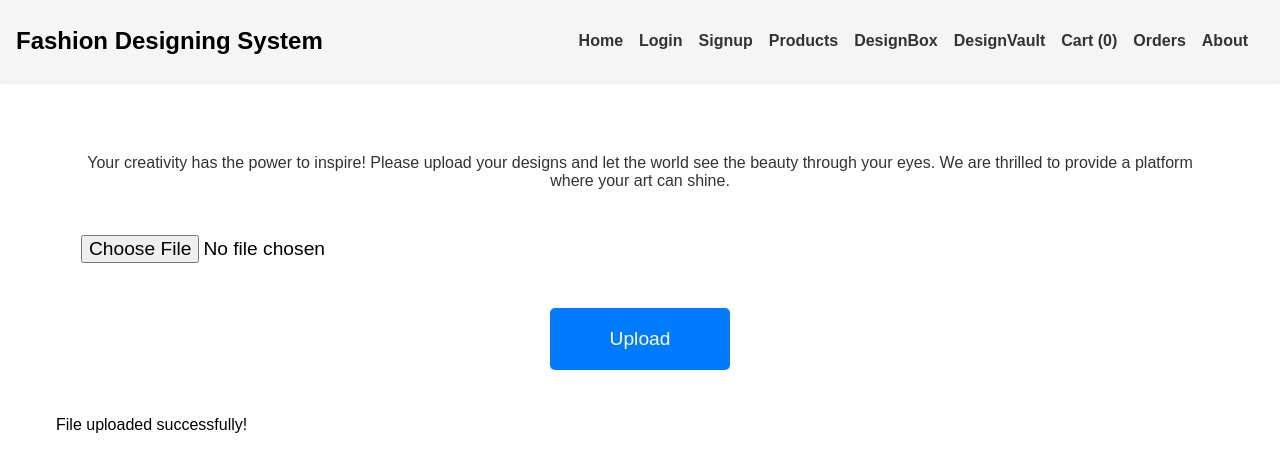
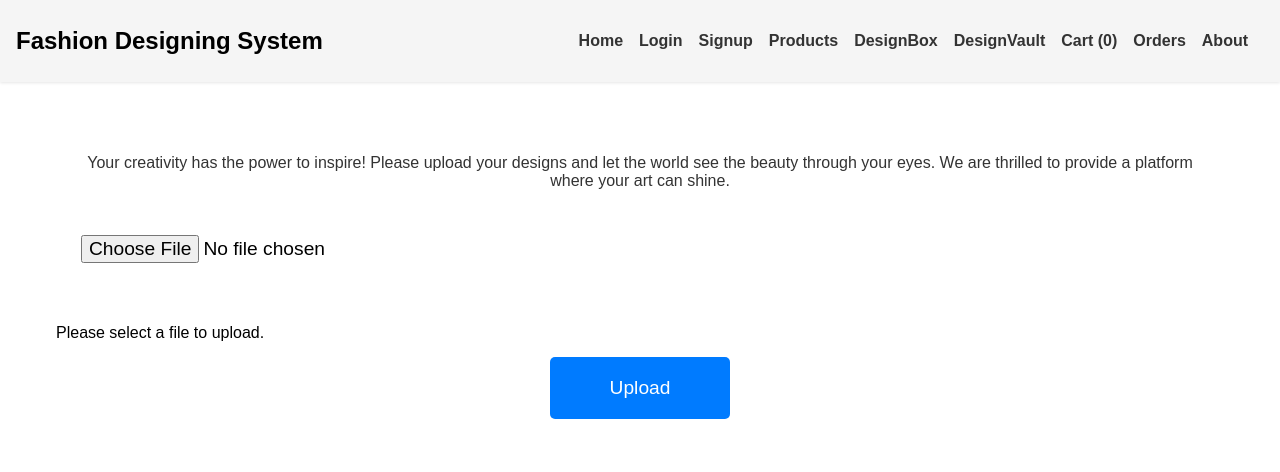
Before and after one commit to AremandaYasaswini/MSWD-SDP-31, a React (Create React App) app: page /design-upload in a window 1280 px wide. Both pictures are taken after a click on the button "Upload". Shown: the top 472 px of the page. Built offline with nearby package versions, Linux system fonts and the light colour scheme.

Commit message:
Update DesignUpload.js

```diff
--- a/src/components/DesignUpload.js
+++ b/src/components/DesignUpload.js
@@ -4,19 +4,27 @@ import './files/DesignUpload.css';
 
 function DesignUpload({ onUpload }) {
   const [selectedFile, setSelectedFile] = useState(null);
-  const [uploadSuccess, setUploadSuccess] = useState(false);
+  const [uploadSuccess, setUploadSuccess] = useState(false); // State to track upload success
+  const [emptyFileError, setEmptyFileError] = useState(false); // State to track empty file error
   const navigate = useNavigate();
 
   const handleFileChange = (e) => {
     setUploadSuccess(false);
+    setEmptyFileError(false);
     const file = e.target.files[0];
     setSelectedFile(file);
   };
 
   const handleUpload = async () => {
+    if (!selectedFile) {
+      setEmptyFileError(true);
+      return;
+    }
+
     try {
       await onUpload(selectedFile);
       setUploadSuccess(true);
+
     } catch (error) {
       console.error('Upload failed:', error);
     }
@@ -29,7 +37,8 @@ function DesignUpload({ onUpload }) {
         We are thrilled to provide a platform where your art can shine.
       </p>
 
-      <input type="file" onChange={handleFileChange} />
+      <input type="file" accept=".jpg" onChange={handleFileChange} />
+      {emptyFileError && <p className="error-message">Please select a file to upload.</p>}
       <button onClick={handleUpload}>Upload</button>
       {uploadSuccess && <p className="upload-success-message">File uploaded successfully!</p>}
     </div>
```
